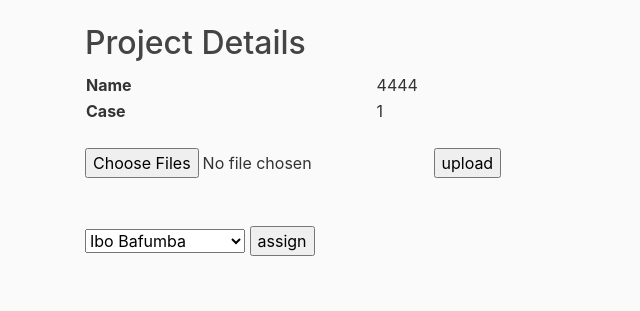
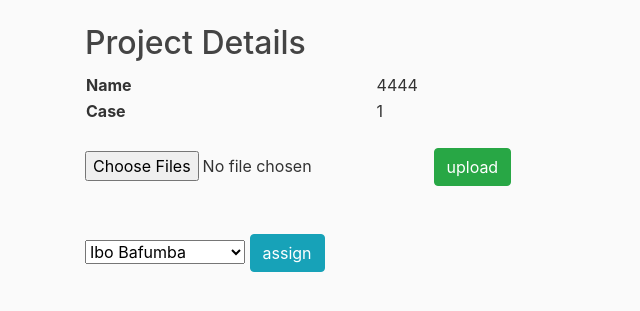
Before and after one commit to ibaf001/conexus, a Flask app: page /project/1 in a window 1280 px wide. Shown: the part 56-367 px from the top of the page, without its empty margins (0-640 px from the left). Run offline with Flask 2, Linux system fonts and the light colour scheme; a user stored in the database is signed in; some libraries are stand-ins or nearby versions.

Commit message:
Add color to upload and assign buttons

```diff
--- a/tracker/routes.py
+++ b/tracker/routes.py
@@ -20,6 +20,7 @@ def home():
 @login_required
 def projects():
     all_projects = retrieve_project_by_id(current_user.id)
+    print(all_projects)
     return render_template('projects.html', title='All Projects', all_projects=all_projects)
 
 
--- a/tracker/templates/project.html
+++ b/tracker/templates/project.html
@@ -21,7 +21,7 @@
 <div>
 <form id="upload-form" action="{{ url_for('upload', case=case) }}" method="post" enctype="multipart/form-data">
     <input type="file" name="file" multiple>
-    <input type="submit" value="upload">
+    <input type="submit" value="upload" class="btn btn-success">
 </form>
 </div>
 
@@ -35,7 +35,7 @@
 
         </select>
         <input type="hidden" value="{{ case }}" name="case" />
-        <input type="submit" value="assign">
+        <input type="submit" value="assign" class="btn btn-info">
 
     </form>
 </di>
```
